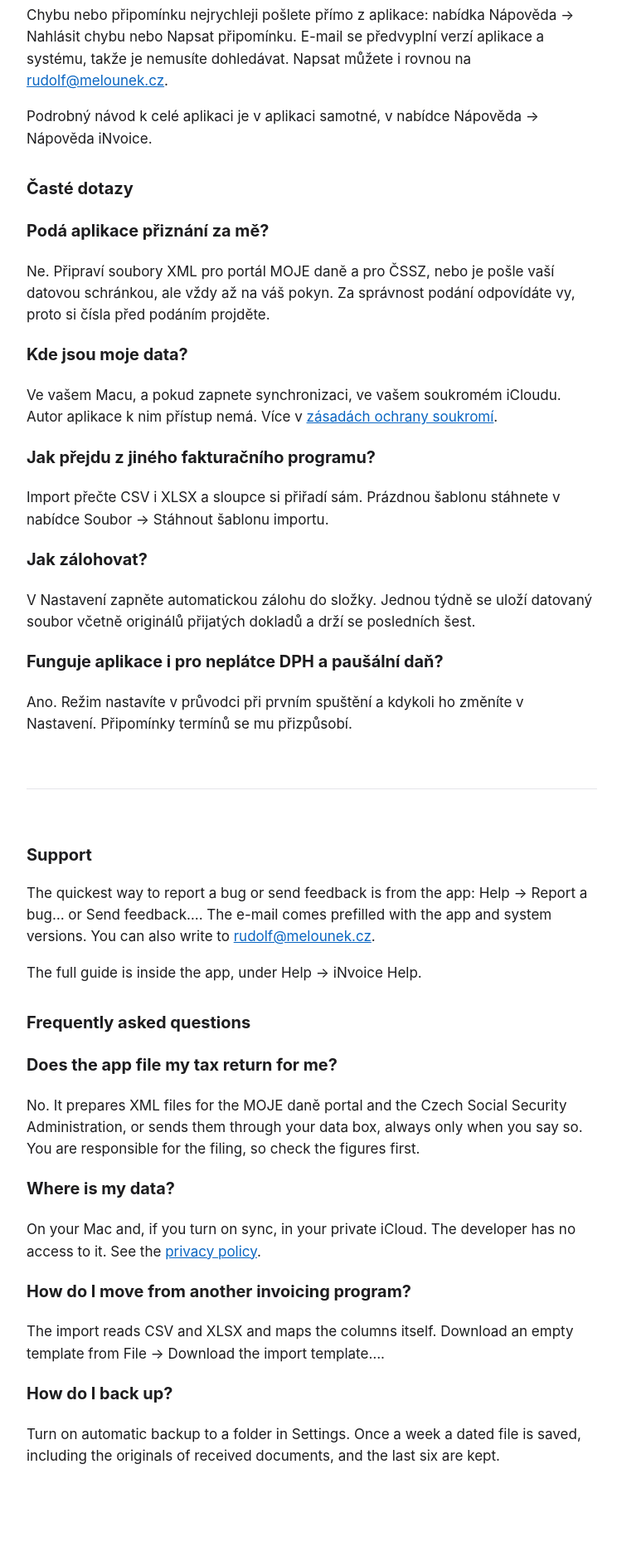
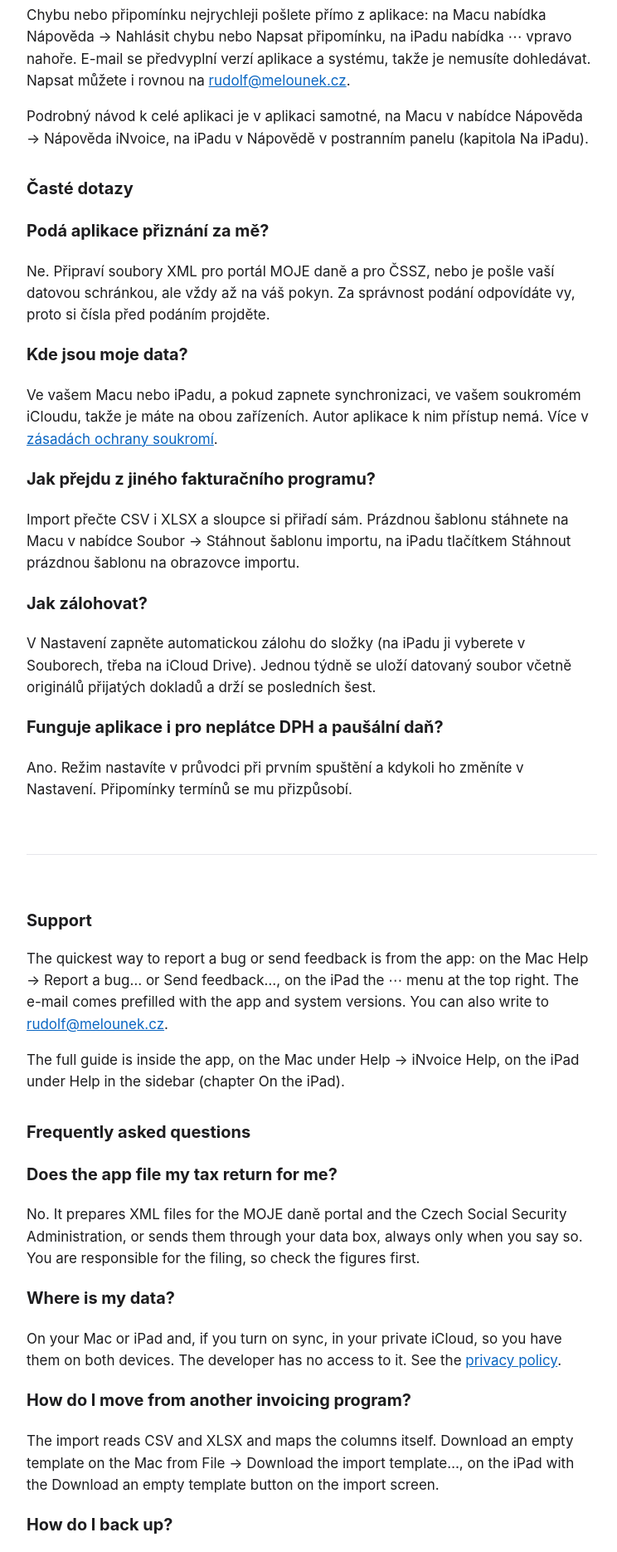
Before and after one commit to rmelounek-ruda/rmelounek-ruda.github.io, a plain HTML site: page invoice/index.html in a window 1280 px wide. Shown: the part 254-2124 px from the top of the page at 83% size, without its empty margins (264-1008 px from the left). Before the commit the page ends 2102 px from the top, so only its background shows below. Drawn offline with Linux system fonts and the light colour scheme.

Commit message:
iNvoice support and privacy pages cover the iPad
Co-Authored-By: Claude Opus 5.5 <noreply@anthropic.com>

```diff
--- a/invoice/index.html
+++ b/invoice/index.html
@@ -12,43 +12,43 @@
 <img src="icon.png" alt="">
 <div>
 <h1>iNvoice</h1>
-<p class="meta">Fakturace, DPH a daň z příjmů pro OSVČ · macOS</p>
+<p class="meta">Fakturace, DPH a daň z příjmů pro OSVČ · Mac a iPad</p>
 </div>
 </header>
 <p class="lang"><a href="#cs">Česky</a> · <a href="#en">English</a> · <a href="privacy.html">Zásady ochrany soukromí / Privacy Policy</a> · <a href="terms.html">Podmínky užívání / Terms of Use</a></p>
 
 <section id="cs">
 <h2>Podpora</h2>
-<p>Chybu nebo připomínku nejrychleji pošlete přímo z aplikace: nabídka Nápověda → Nahlásit chybu nebo Napsat připomínku. E-mail se předvyplní verzí aplikace a systému, takže je nemusíte dohledávat. Napsat můžete i rovnou na <a href="mailto:rudolf@melounek.cz">rudolf@melounek.cz</a>.</p>
-<p>Podrobný návod k celé aplikaci je v aplikaci samotné, v nabídce Nápověda → Nápověda iNvoice.</p>
+<p>Chybu nebo připomínku nejrychleji pošlete přímo z aplikace: na Macu nabídka Nápověda → Nahlásit chybu nebo Napsat připomínku, na iPadu nabídka ⋯ vpravo nahoře. E-mail se předvyplní verzí aplikace a systému, takže je nemusíte dohledávat. Napsat můžete i rovnou na <a href="mailto:rudolf@melounek.cz">rudolf@melounek.cz</a>.</p>
+<p>Podrobný návod k celé aplikaci je v aplikaci samotné, na Macu v nabídce Nápověda → Nápověda iNvoice, na iPadu v Nápovědě v postranním panelu (kapitola Na iPadu).</p>
 
 <h2>Časté dotazy</h2>
 <h3>Podá aplikace přiznání za mě?</h3>
 <p>Ne. Připraví soubory XML pro portál MOJE daně a pro ČSSZ, nebo je pošle vaší datovou schránkou, ale vždy až na váš pokyn. Za správnost podání odpovídáte vy, proto si čísla před podáním projděte.</p>
 <h3>Kde jsou moje data?</h3>
-<p>Ve vašem Macu, a pokud zapnete synchronizaci, ve vašem soukromém iCloudu. Autor aplikace k nim přístup nemá. Více v <a href="privacy.html">zásadách ochrany soukromí</a>.</p>
+<p>Ve vašem Macu nebo iPadu, a pokud zapnete synchronizaci, ve vašem soukromém iCloudu, takže je máte na obou zařízeních. Autor aplikace k nim přístup nemá. Více v <a href="privacy.html">zásadách ochrany soukromí</a>.</p>
 <h3>Jak přejdu z jiného fakturačního programu?</h3>
-<p>Import přečte CSV i XLSX a sloupce si přiřadí sám. Prázdnou šablonu stáhnete v nabídce Soubor → Stáhnout šablonu importu.</p>
+<p>Import přečte CSV i XLSX a sloupce si přiřadí sám. Prázdnou šablonu stáhnete na Macu v nabídce Soubor → Stáhnout šablonu importu, na iPadu tlačítkem Stáhnout prázdnou šablonu na obrazovce importu.</p>
 <h3>Jak zálohovat?</h3>
-<p>V Nastavení zapněte automatickou zálohu do složky. Jednou týdně se uloží datovaný soubor včetně originálů přijatých dokladů a drží se posledních šest.</p>
+<p>V Nastavení zapněte automatickou zálohu do složky (na iPadu ji vyberete v Souborech, třeba na iCloud Drive). Jednou týdně se uloží datovaný soubor včetně originálů přijatých dokladů a drží se posledních šest.</p>
 <h3>Funguje aplikace i pro neplátce DPH a paušální daň?</h3>
 <p>Ano. Režim nastavíte v průvodci při prvním spuštění a kdykoli ho změníte v Nastavení. Připomínky termínů se mu přizpůsobí.</p>
 </section>
 
 <section id="en">
 <h2>Support</h2>
-<p>The quickest way to report a bug or send feedback is from the app: Help → Report a bug… or Send feedback…. The e-mail comes prefilled with the app and system versions. You can also write to <a href="mailto:rudolf@melounek.cz">rudolf@melounek.cz</a>.</p>
-<p>The full guide is inside the app, under Help → iNvoice Help.</p>
+<p>The quickest way to report a bug or send feedback is from the app: on the Mac Help → Report a bug… or Send feedback…, on the iPad the ⋯ menu at the top right. The e-mail comes prefilled with the app and system versions. You can also write to <a href="mailto:rudolf@melounek.cz">rudolf@melounek.cz</a>.</p>
+<p>The full guide is inside the app, on the Mac under Help → iNvoice Help, on the iPad under Help in the sidebar (chapter On the iPad).</p>
 
 <h2>Frequently asked questions</h2>
 <h3>Does the app file my tax return for me?</h3>
 <p>No. It prepares XML files for the MOJE daně portal and the Czech Social Security Administration, or sends them through your data box, always only when you say so. You are responsible for the filing, so check the figures first.</p>
 <h3>Where is my data?</h3>
-<p>On your Mac and, if you turn on sync, in your private iCloud. The developer has no access to it. See the <a href="privacy.html">privacy policy</a>.</p>
+<p>On your Mac or iPad and, if you turn on sync, in your private iCloud, so you have them on both devices. The developer has no access to it. See the <a href="privacy.html">privacy policy</a>.</p>
 <h3>How do I move from another invoicing program?</h3>
-<p>The import reads CSV and XLSX and maps the columns itself. Download an empty template from File → Download the import template….</p>
+<p>The import reads CSV and XLSX and maps the columns itself. Download an empty template on the Mac from File → Download the import template…, on the iPad with the Download an empty template button on the import screen.</p>
 <h3>How do I back up?</h3>
-<p>Turn on automatic backup to a folder in Settings. Once a week a dated file is saved, including the originals of received documents, and the last six are kept.</p>
+<p>Turn on automatic backup to a folder in Settings (on the iPad pick the folder in Files, for example on iCloud Drive). Once a week a dated file is saved, including the originals of received documents, and the last six are kept.</p>
 </section>
 </main>
 </body>
```
Also changed, not shown: invoice/privacy.html (+12 -12 lines).
